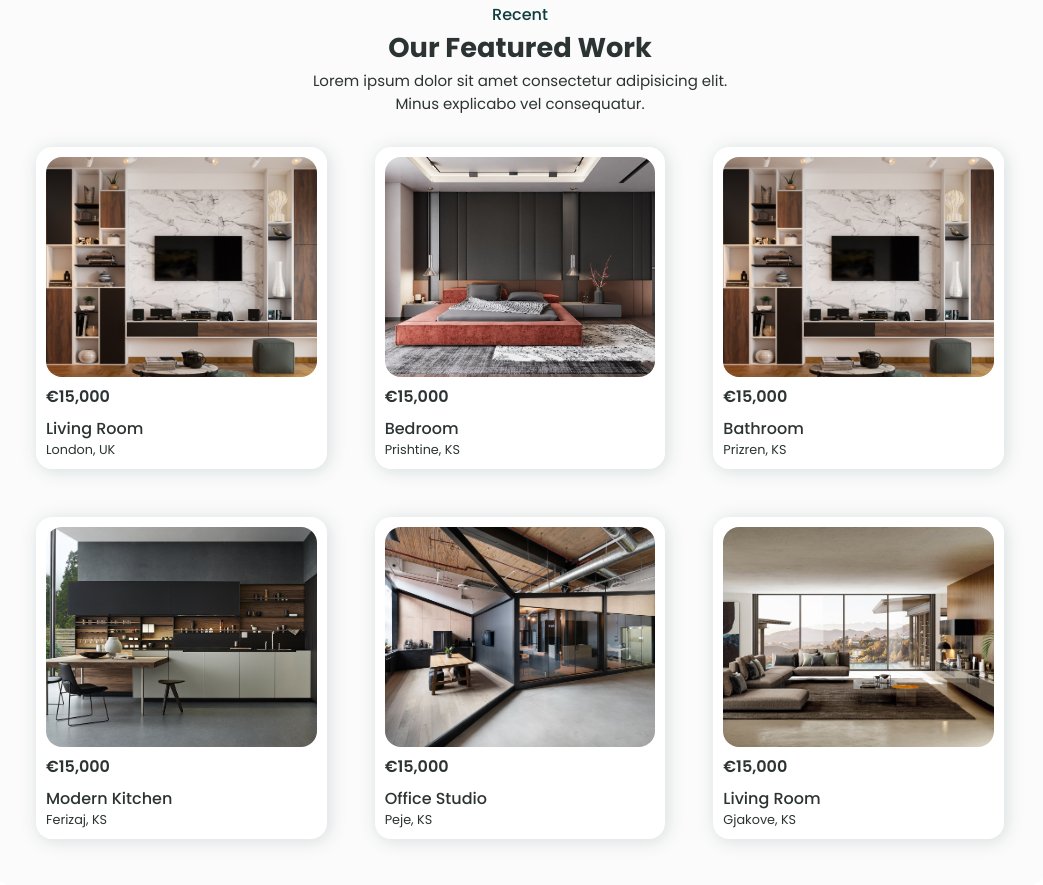
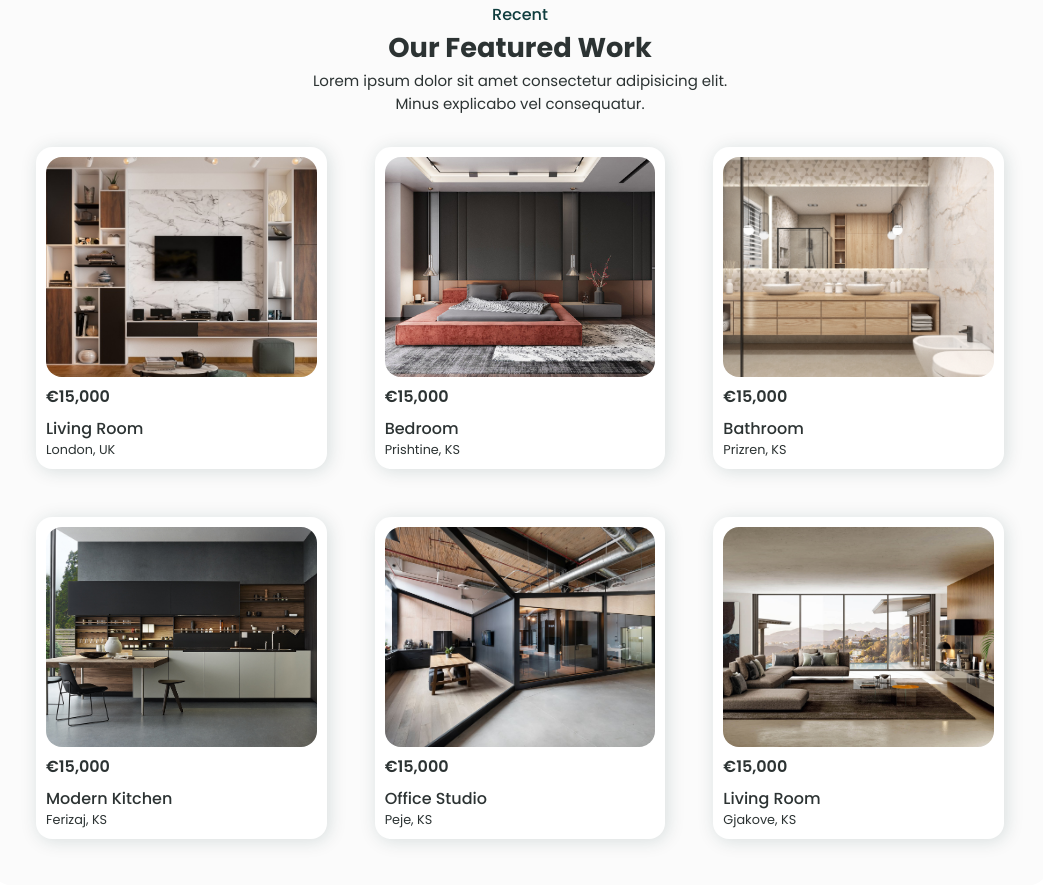
Before and after one commit to klodiianamazrekaj/InteriorDesign, a plain HTML site: page index.html in a window 1280 px wide. Shown: the part 1340-2225 px from the top of the page, without its empty margins (120-1163 px from the left). Drawn offline with nearby package versions, Linux system fonts and the light colour scheme.

Commit message:
new photo added

```diff
--- a/index.html
+++ b/index.html
@@ -136,7 +136,7 @@
 
             <!--BOX NR.3-->
             <div class="box">
-                <img src="/images/photo1.jpg" alt="">
+                <img src="/images/photo3.jpg" alt="">
                 <h3>€15,000</h3>
                 <div class="content">
                     <div class="text">
```
